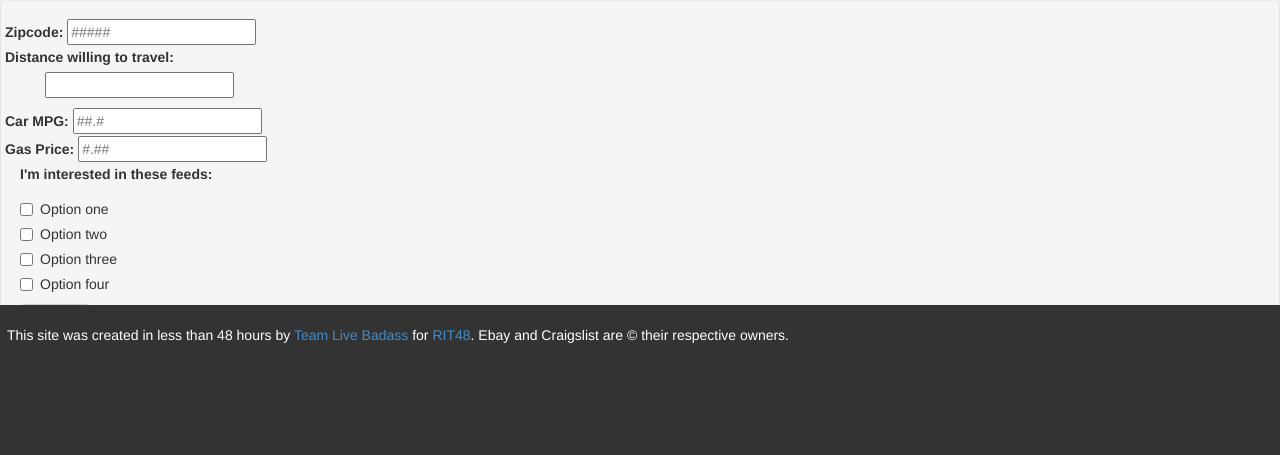
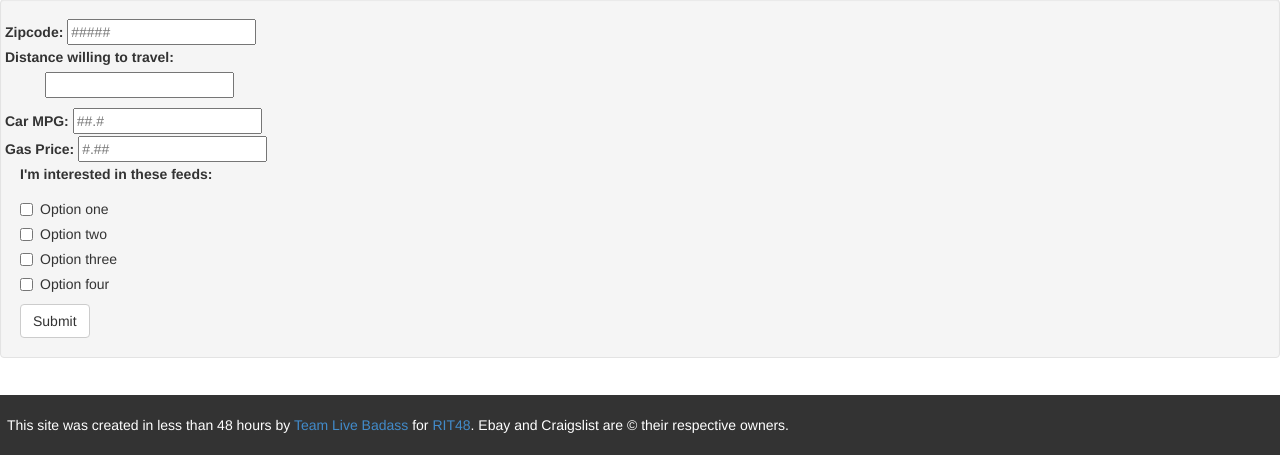
Before and after one commit to samjhill/rit48, a PHP site: page / in a window 1280 px wide. Shown: the part 427-882 px from the top of the page. Run offline with PHP 8.4, Linux system fonts and the light colour scheme.

Commit message:
more footer

```diff
--- a/assets/css/main.css
+++ b/assets/css/main.css
@@ -6,7 +6,7 @@
 #main .title{
     margin-right: 2em;
     overflow: auto;
-    margin-bottom: 150px;
+    margin-bottom: 60px;
 }
 
 #logo-place{
@@ -20,8 +20,8 @@
 
 #footer{
     position: relative;
-    margin-top: -150px;
-    height: 150px;
+    margin-top: -60px;
+    height: 60px;
     background: #333333;
     color: white;
     padding: .5em;
```
